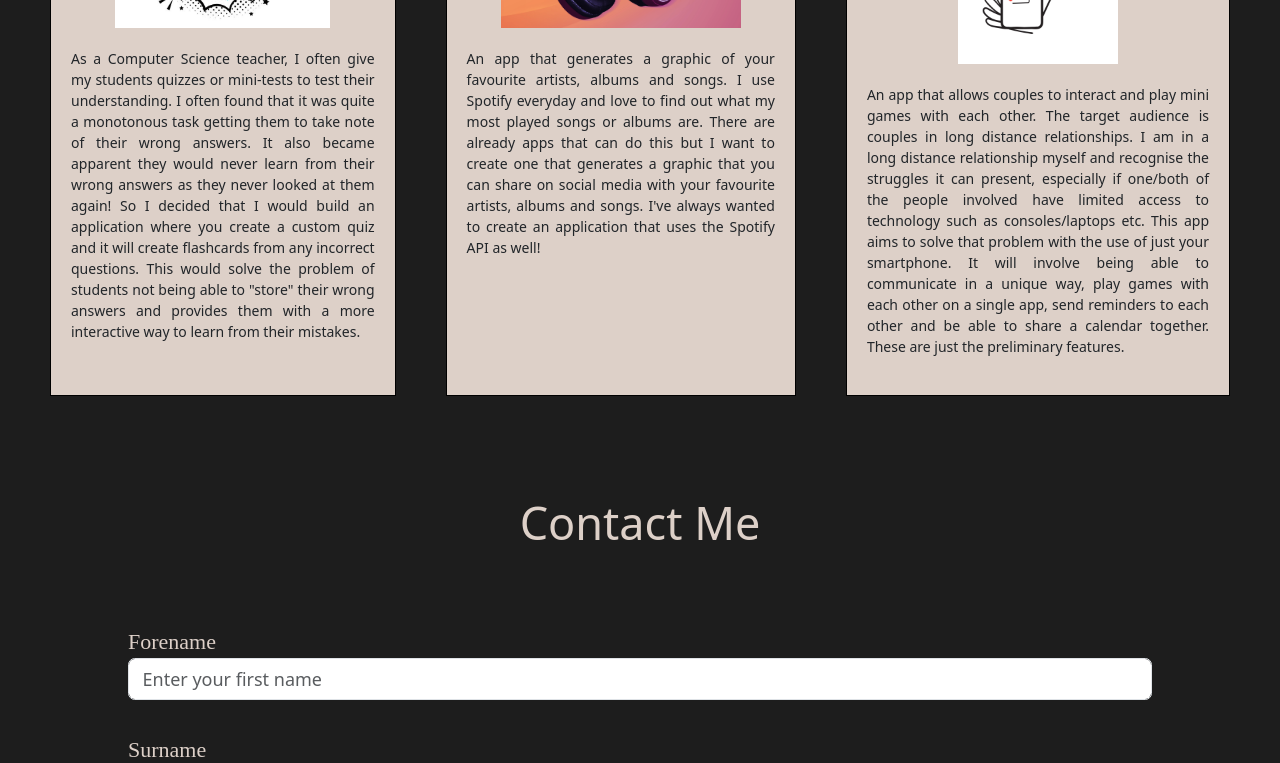
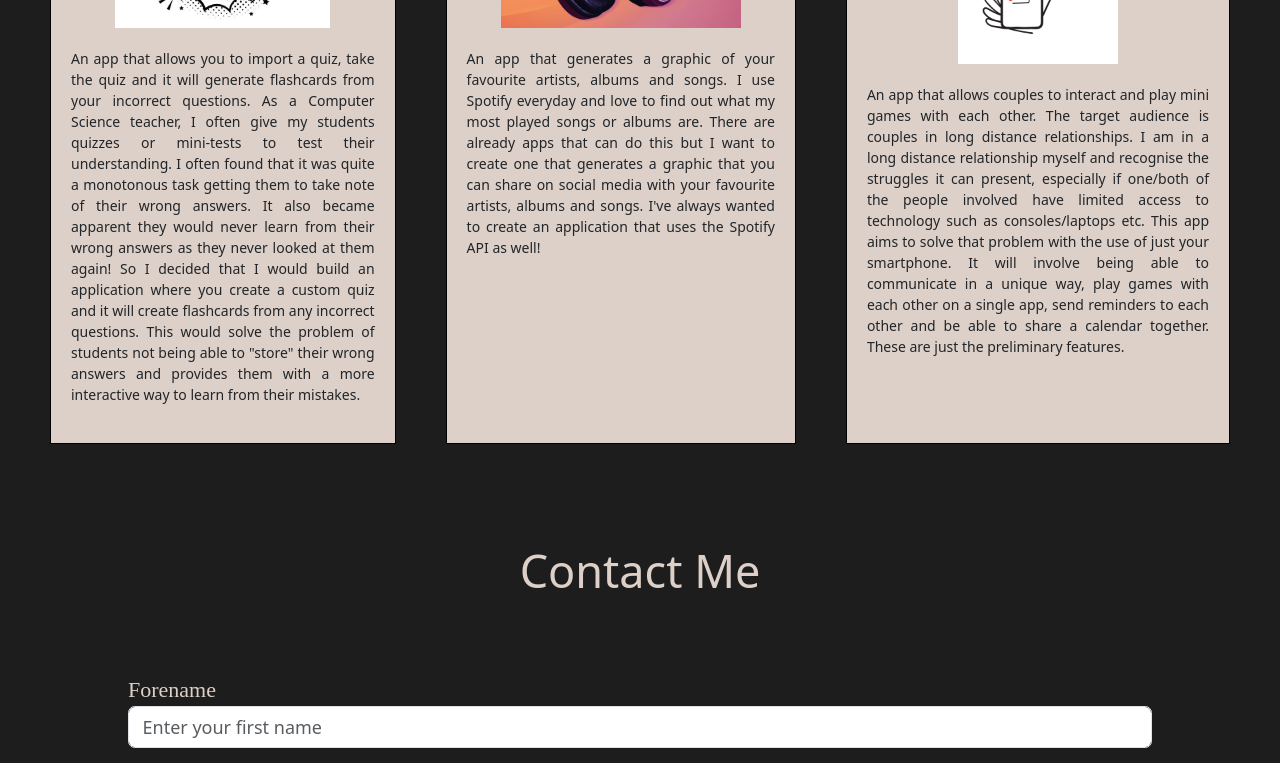
Before and after one commit to ziyadsaf/Portfolio-Website, a plain HTML site: page website/index.html in a window 1280 px wide. Shown: the part 2315-3078 px from the top of the page. Drawn offline with nearby package versions, Linux system fonts and the light colour scheme.

Commit message:
Updated desc of quiz-card

```diff
--- a/website/index.html
+++ b/website/index.html
@@ -93,7 +93,7 @@
           <a target=_blank href="https://github.com/ziyadsaf/Quiz-Card">
             <img src="/images/quiz.jpg" alt="Quiz App">
           </a>
-          <p>As a Computer Science teacher, I often give my students quizzes or mini-tests to test their understanding. I often found that it was quite a monotonous task getting them to take note of their wrong answers. It also became apparent they would never learn from their wrong answers as they never looked at them again!
+          <p>An app that allows you to import a quiz, take the quiz and it will generate flashcards from your incorrect questions. As a Computer Science teacher, I often give my students quizzes or mini-tests to test their understanding. I often found that it was quite a monotonous task getting them to take note of their wrong answers. It also became apparent they would never learn from their wrong answers as they never looked at them again!
 
             So I decided that I would build an application where you create a custom quiz and it will create flashcards from any incorrect questions. This would solve the problem of students not being able to "store" their wrong answers and provides them with a more interactive way to learn from their mistakes.</p>
           </div>
```
